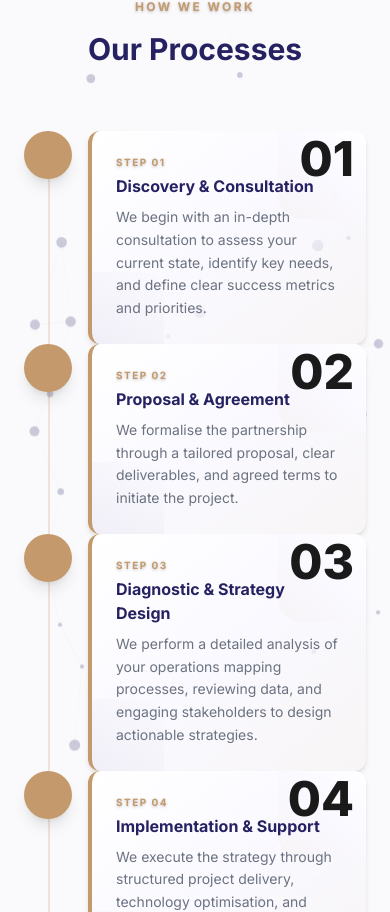
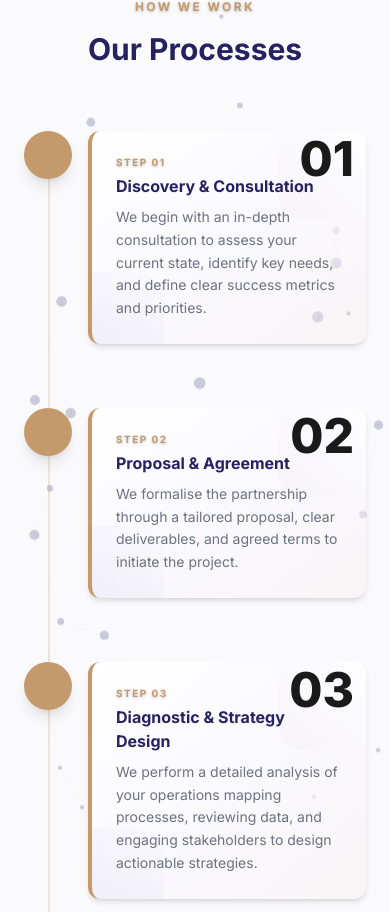
Before and after one commit to King-odysseus/TijhaWebsite, a React (Vite) app: page / in a window 390 px wide. Shown: the part 5392-6304 px from the top of the page. Built offline with nearby package versions, Linux system fonts and the light colour scheme.

Commit message:
fix: process timeline cards overlapping on mobile (last:mb-0 was zeroing every step's margin)

```diff
--- a/src/components/home/Processes.jsx
+++ b/src/components/home/Processes.jsx
@@ -132,7 +132,7 @@ function TimelineStep({ process, index, visible }) {
 
   return (
     <div
-      className={`relative flex items-center w-full mb-28 md:mb-16 last:mb-0 transition-all duration-700 ease-out ${
+      className={`relative flex items-center w-full transition-all duration-700 ease-out ${
         visible
           ? 'opacity-100 translate-y-0'
           : 'opacity-0 translate-y-10'
@@ -297,7 +297,7 @@ function Processes() {
 
           {/* Steps */}
           {processes.map((p, i) => (
-            <div key={p.step} data-id={`step-${p.step}`}>
+            <div key={p.step} data-id={`step-${p.step}`} className="mb-16 md:mb-20 last:mb-0">
               <TimelineStep
                 process={p}
                 index={i}
```
